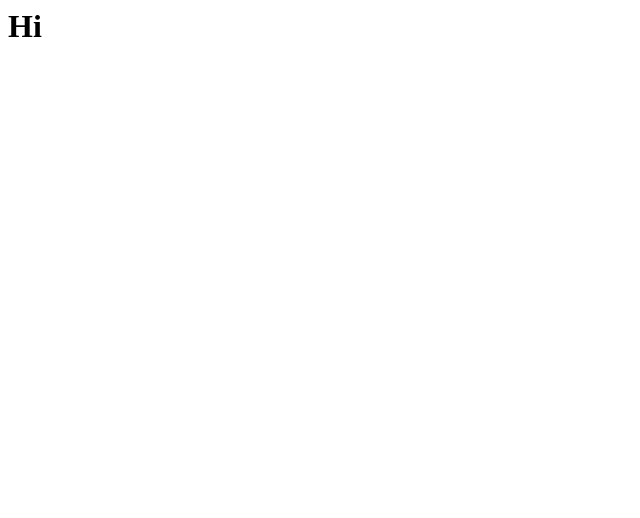
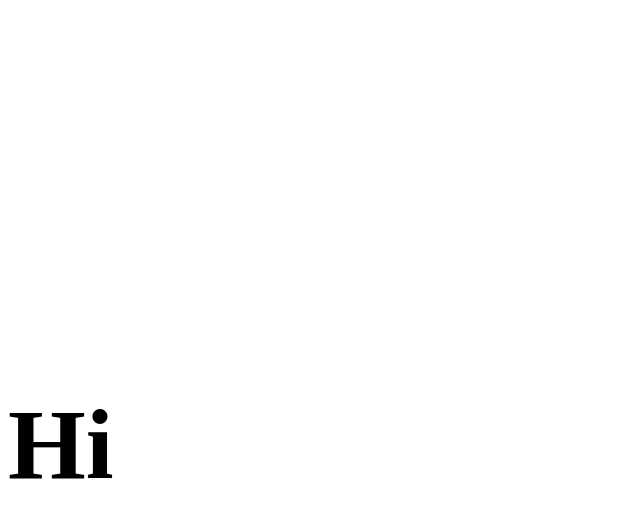
Before and after one commit to autosmba/HelloFormationGitHub, a plain HTML site: page INDEX.html in a window 1280 px wide. Shown: the whole page, without its empty margins (0-640 px from the left). Drawn offline with Linux system fonts and the light colour scheme.

Commit message:
Change h1 with css

```diff
--- a/INDEX.html
+++ b/INDEX.html
@@ -3,6 +3,16 @@
 <title></title>
 <meta charset="utf-8">
 </head>
+<style type="text/css">
+h1{
+position: absolute;
+top : 40%;
+Width : 100%
+font-family : Helvetica;
+font-size : 100;
+text-align : center-right;
+}
+</style>
 <body>
 <h1>Hi</h1>
 </body>
```
